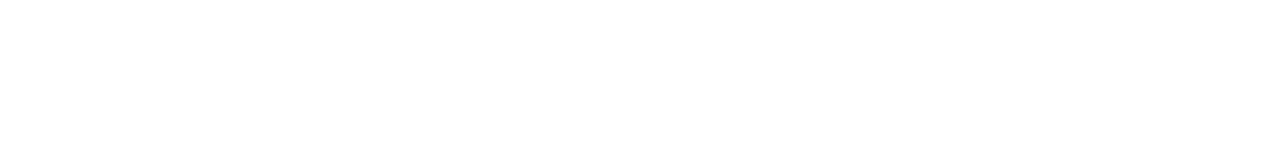
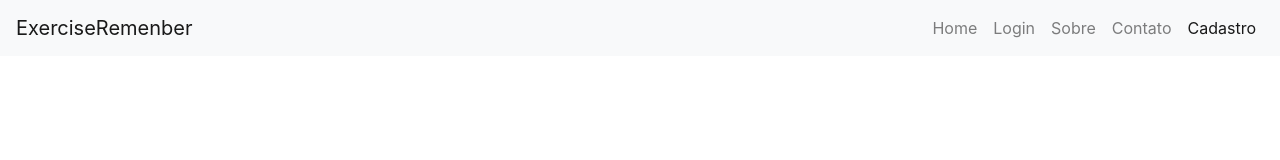
Before and after one commit to JoaoV1821/exercise-remember-website, a plain HTML site: page html/cadastroLogin/login.html in a window 1280 px wide. Drawn offline with nearby package versions, Linux system fonts and the light colour scheme.

Commit message:
Adicionei a nav no header do login

```diff
--- a/html/cadastroLogin/login.html
+++ b/html/cadastroLogin/login.html
@@ -12,7 +12,22 @@
 
 <body>
     <header>
-
+        <nav class="navbar navbar-expand-lg navbar-light bg-light ">
+            <a class="navbar-brand" href="../../index.html">ExerciseRemenber</a>
+            <button class="navbar-toggler" type="button" data-toggle="collapse" data-target="#navbarNavAltMarkup"
+                aria-controls="navbarNavAltMarkup" aria-expanded="false" aria-label="Toggle navigation">
+                <span class="navbar-toggler-icon"></span>
+            </button>
+            <div class="collapse navbar-collapse justify-content-end" id="navbarNavAltMarkup">
+                <div class="navbar-nav">
+                    <a class="nav-item nav-link" href="../../index.html">Home</a>
+                    <a class="nav-item nav-link" href="../../html/cadastroLogin/login.html">Login</a>
+                    <a class="nav-item nav-link" href="../detalhes.html">Sobre</a>
+                    <a class="nav-item nav-link" href="../../html/recSenhaContato/contatos.html">Contato</a>
+                    <a class="nav-item nav-link active" href="#">Cadastro<span class="sr-only">(current)</span></a>
+                </div>
+            </div>
+        </nav>
     </header>
 
     <main>
```
